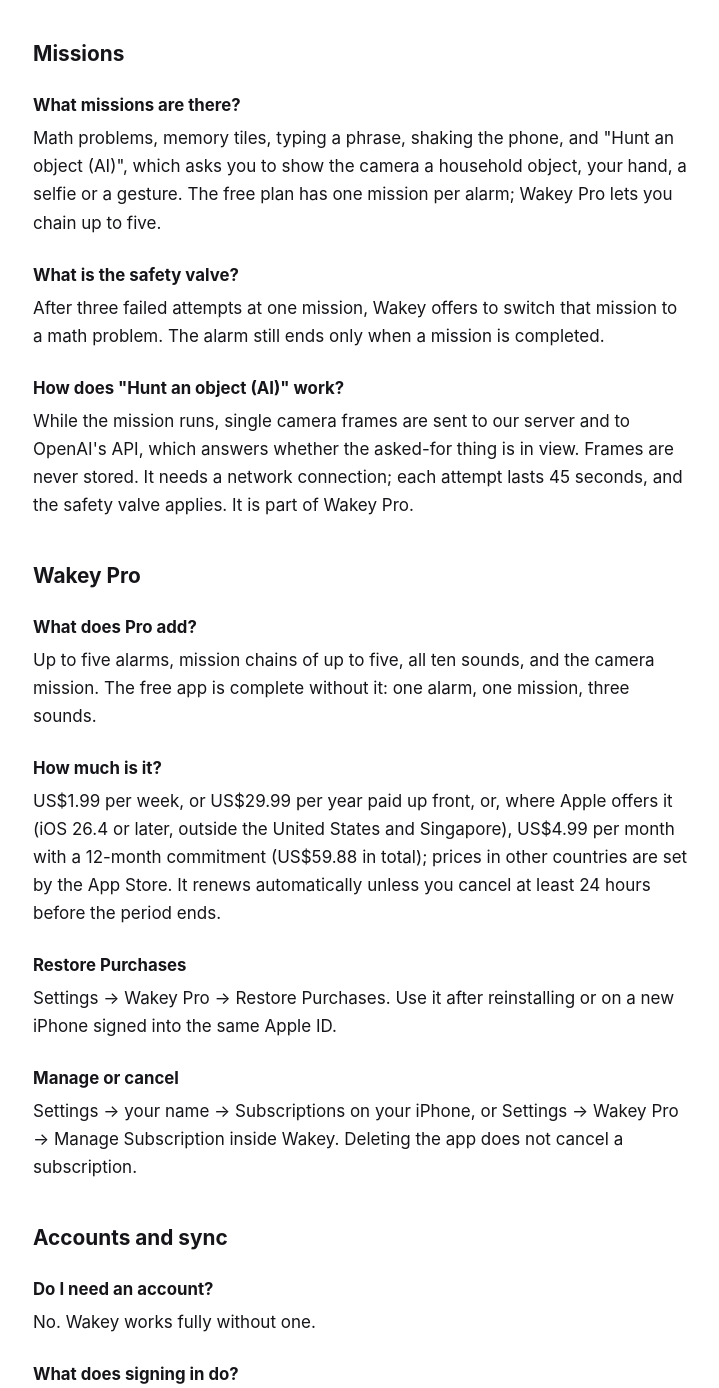
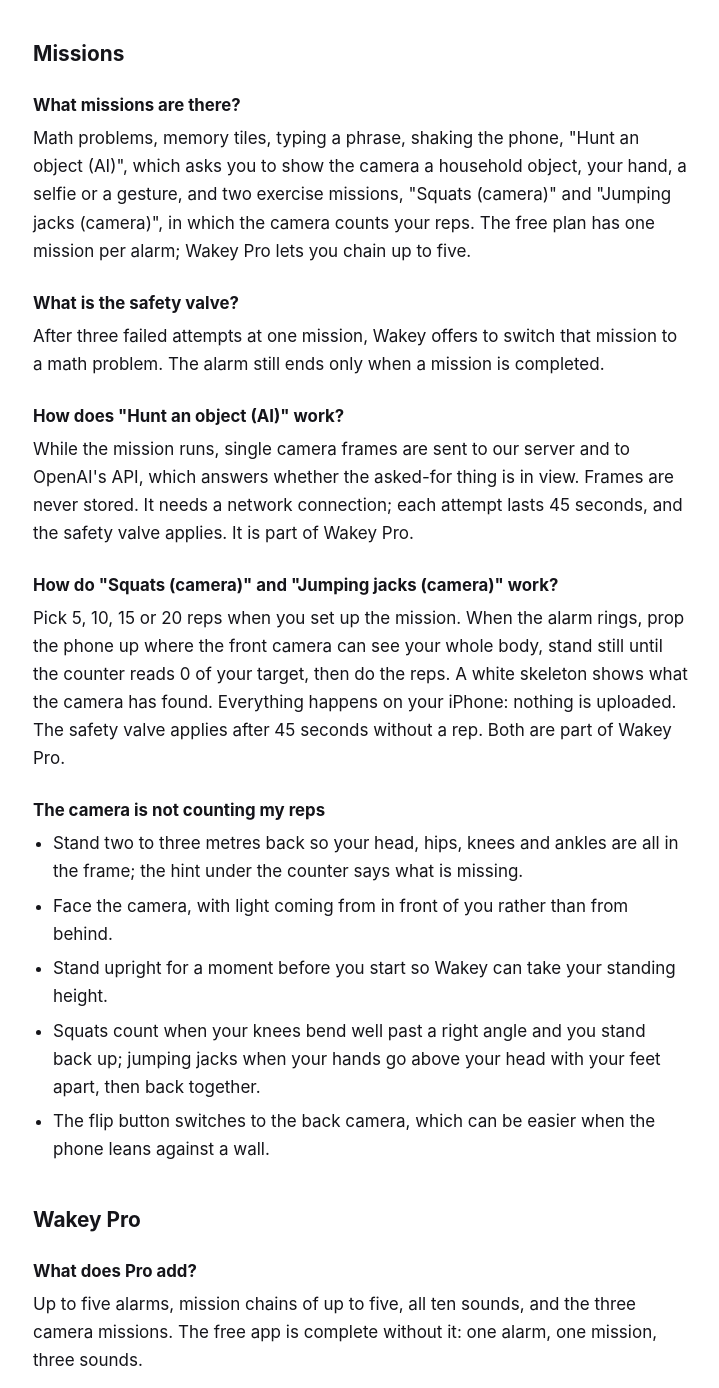
Before and after one commit to philipko100/wakey-site, a plain HTML site: page support/index.html in a window 1280 px wide. Shown: the part 1582-2970 px from the top of the page, without its empty margins (279-998 px from the left). Drawn offline with Linux system fonts and the light colour scheme.

Commit message:
Exercise missions (1.1): on-device squats and jumping jacks in the policy and the support page
Co-Authored-By: Claude Fable 5.1 <noreply@anthropic.com>

```diff
--- a/support/index.html
+++ b/support/index.html
@@ -62,9 +62,10 @@
   <h2>Missions</h2>
 
   <h3>What missions are there?</h3>
-  <p>Math problems, memory tiles, typing a phrase, shaking the phone, and "Hunt an object (AI)",
-  which asks you to show the camera a household object, your hand, a selfie or a gesture. The free
-  plan has one mission per alarm; Wakey Pro lets you chain up to five.</p>
+  <p>Math problems, memory tiles, typing a phrase, shaking the phone, "Hunt an object (AI)",
+  which asks you to show the camera a household object, your hand, a selfie or a gesture, and two
+  exercise missions, "Squats (camera)" and "Jumping jacks (camera)", in which the camera counts
+  your reps. The free plan has one mission per alarm; Wakey Pro lets you chain up to five.</p>
 
   <h3>What is the safety valve?</h3>
   <p>After three failed attempts at one mission, Wakey offers to switch that mission to a math
@@ -75,10 +76,29 @@
   answers whether the asked-for thing is in view. Frames are never stored. It needs a network
   connection; each attempt lasts 45 seconds, and the safety valve applies. It is part of Wakey Pro.</p>
 
+  <h3>How do "Squats (camera)" and "Jumping jacks (camera)" work?</h3>
+  <p>Pick 5, 10, 15 or 20 reps when you set up the mission. When the alarm rings, prop the phone up
+  where the front camera can see your whole body, stand still until the counter reads 0 of your
+  target, then do the reps. A white skeleton shows what the camera has found. Everything happens on
+  your iPhone: nothing is uploaded. The safety valve applies after 45 seconds without a rep.
+  Both are part of Wakey Pro.</p>
+
+  <h3>The camera is not counting my reps</h3>
+  <ul>
+    <li>Stand two to three metres back so your head, hips, knees and ankles are all in the frame;
+    the hint under the counter says what is missing.</li>
+    <li>Face the camera, with light coming from in front of you rather than from behind.</li>
+    <li>Stand upright for a moment before you start so Wakey can take your standing height.</li>
+    <li>Squats count when your knees bend well past a right angle and you stand back up; jumping
+    jacks when your hands go above your head with your feet apart, then back together.</li>
+    <li>The flip button switches to the back camera, which can be easier when the phone leans
+    against a wall.</li>
+  </ul>
+
   <h2>Wakey Pro</h2>
 
   <h3>What does Pro add?</h3>
-  <p>Up to five alarms, mission chains of up to five, all ten sounds, and the camera mission. The
+  <p>Up to five alarms, mission chains of up to five, all ten sounds, and the three camera missions. The
   free app is complete without it: one alarm, one mission, three sounds.</p>
 
   <h3>How much is it?</h3>
```
Also changed, not shown: privacy/index.html (+12 -2 lines).
